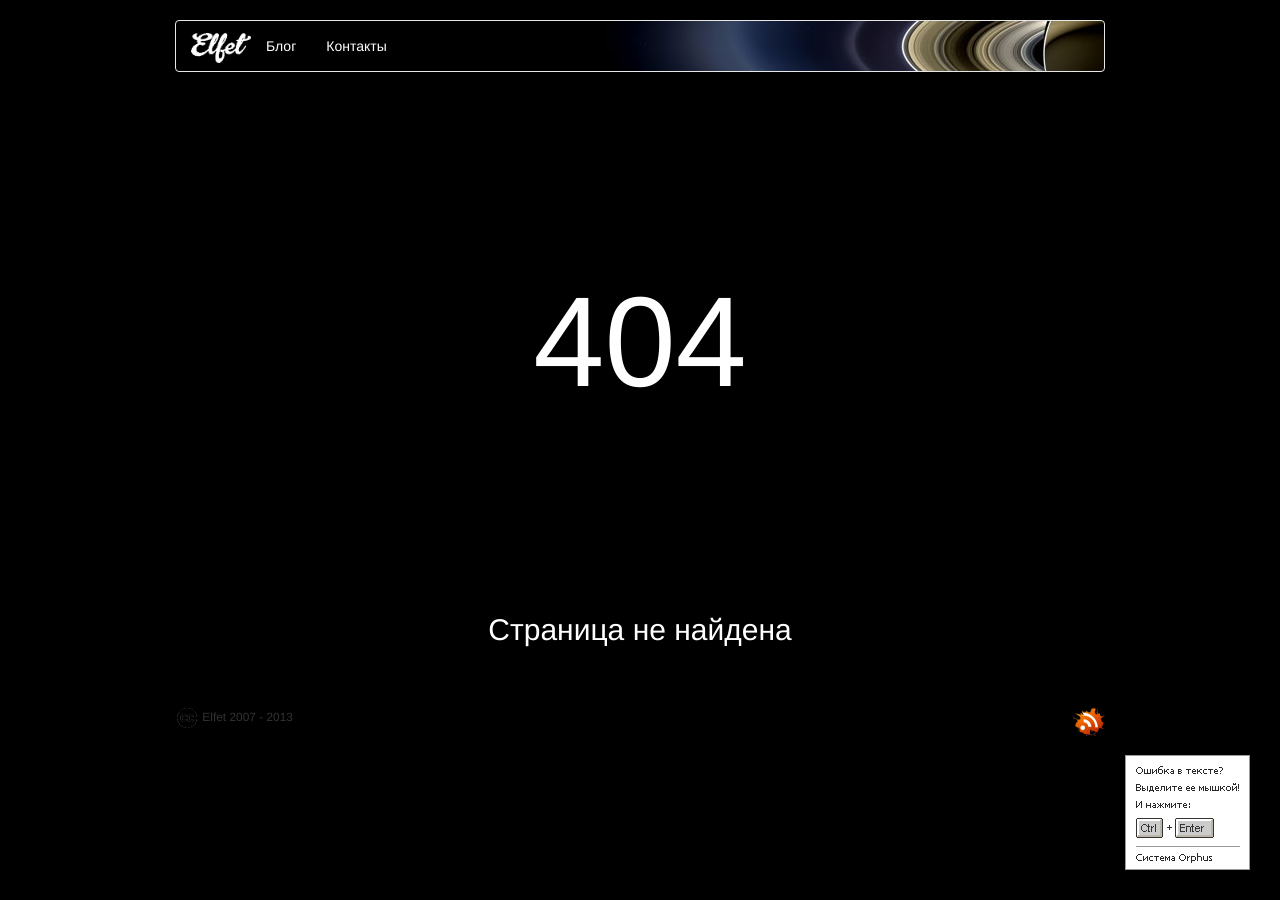
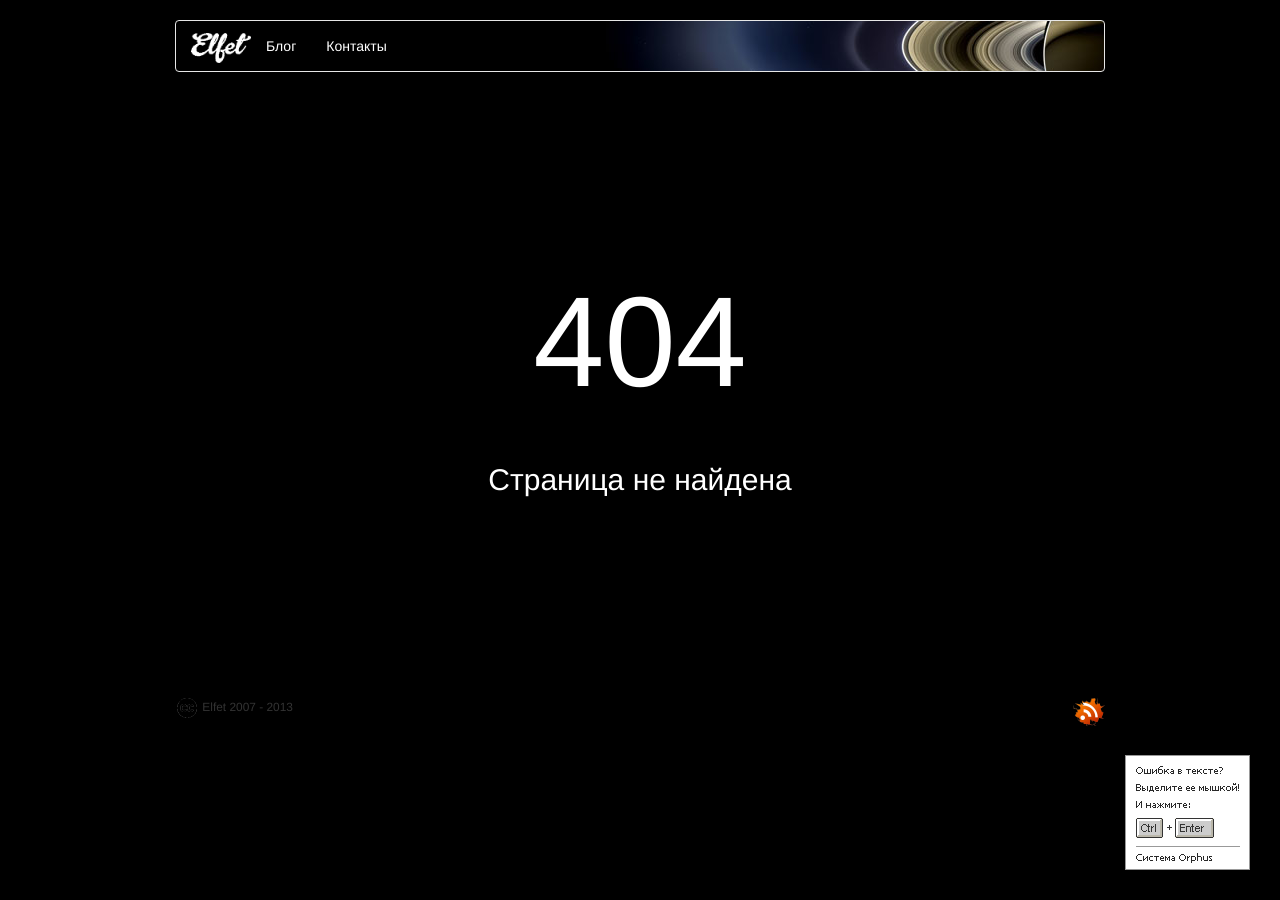
Before and after one commit to toFlash/medv.io, a Jekyll site: the page built from 404.html, in a window 1280 px wide. Built offline with Jekyll 4.4.1, drawn with Linux system fonts in a browser that asks for light colours; Markdown is read by kramdown in place of the engine named in the settings.

Commit message:
Update 404.html

```diff
--- a/404.html
+++ b/404.html
@@ -14,7 +14,8 @@
     }
 
     h2 {
-        margin-top: 200px;
+        margin-top: 50px;
+        margin-bottom: 200px;
         text-align: center;
         color: #fff;
     }
```
